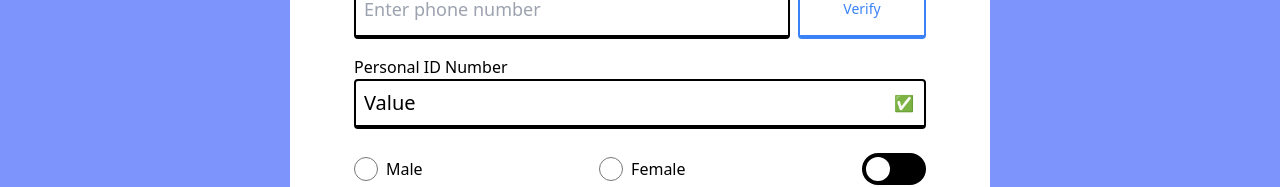
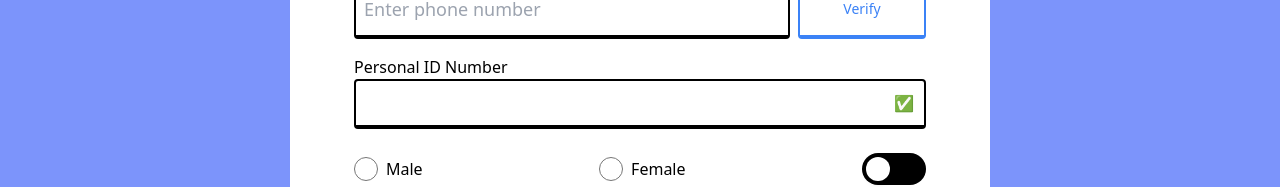
Before and after one commit to vishal-kumawat-appinventiv/forms-30Aug, a React (Vite) app: page / in a window 1280 px wide. Shown: the part 219-406 px from the top of the page. Built offline with nearby package versions, Linux system fonts and the light colour scheme; the HTML template or start-up script is replaced by a standard one.

Commit message:
type defined

```diff
--- a/src/components/MyForm.tsx
+++ b/src/components/MyForm.tsx
@@ -1,12 +1,24 @@
 import { useEffect, useRef, useState } from "react";
 import ToggleBtn from "./ToggleBtn";
 
+interface InputType {
+  username: string;
+  email: string;
+  phoneNumber: string;
+  personalID: string;
+  gender: string;
+  anything: string;
+  select: string;
+  date: string;
+  termsAndConditions: boolean;
+}
+
 const MyForm = () => {
-  const [inputState, setInputState] = useState({
+  const [inputState, setInputState] = useState<InputType>({
     username: "",
     email: "",
     phoneNumber: "",
-    personalID: "Value",
+    personalID: "",
     gender: "",
     anything: "",
     select: "",
@@ -15,21 +27,21 @@ const MyForm = () => {
   });
 
   const handleChange = (e: any) => {
-    const { name, value, type, checked } = e.target;
+    const { name, type, checked, value } = e.target;
     setInputState((prevState) => ({
       ...prevState,
       [name]: type === "checkbox" ? checked : value,
     }));
   };
 
-  const handleSubmit = (e: any) => {
+  const handleSubmit = (e: React.FormEvent<HTMLFormElement>) => {
     e.preventDefault();
     console.log(inputState);
     setInputState({
       username: "",
       email: "",
       phoneNumber: "",
-      personalID: "Value",
+      personalID: "",
       gender: "",
       anything: "",
       select: "",
@@ -92,7 +104,7 @@ const MyForm = () => {
           required
         />
         <button
-          disabled={true}
+          disabled
           className="w-32 text-sm p-4 border-2 border-blue-500 border-b-4 rounded text-blue-500 ml-2"
         >
           Verify
```
